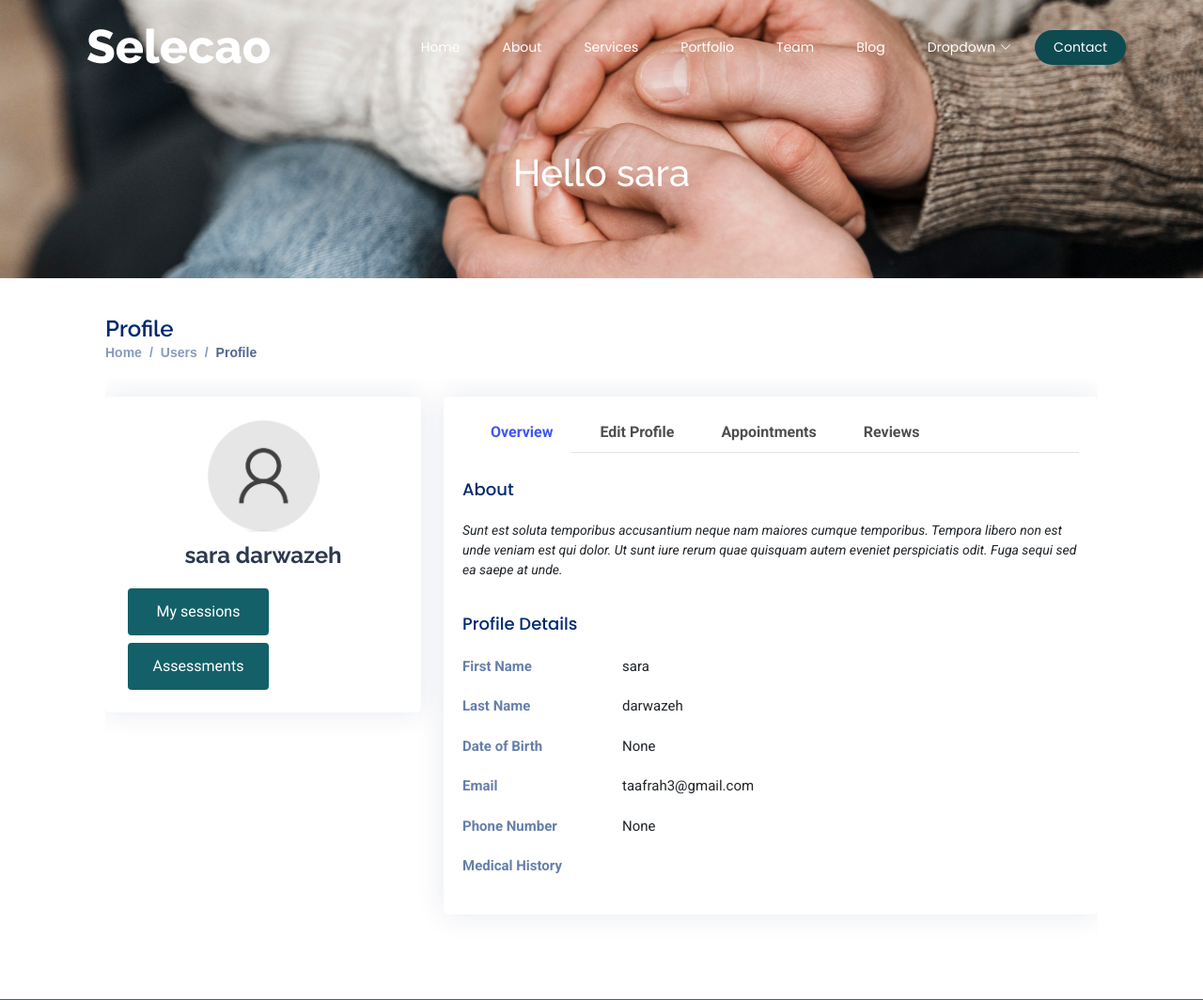
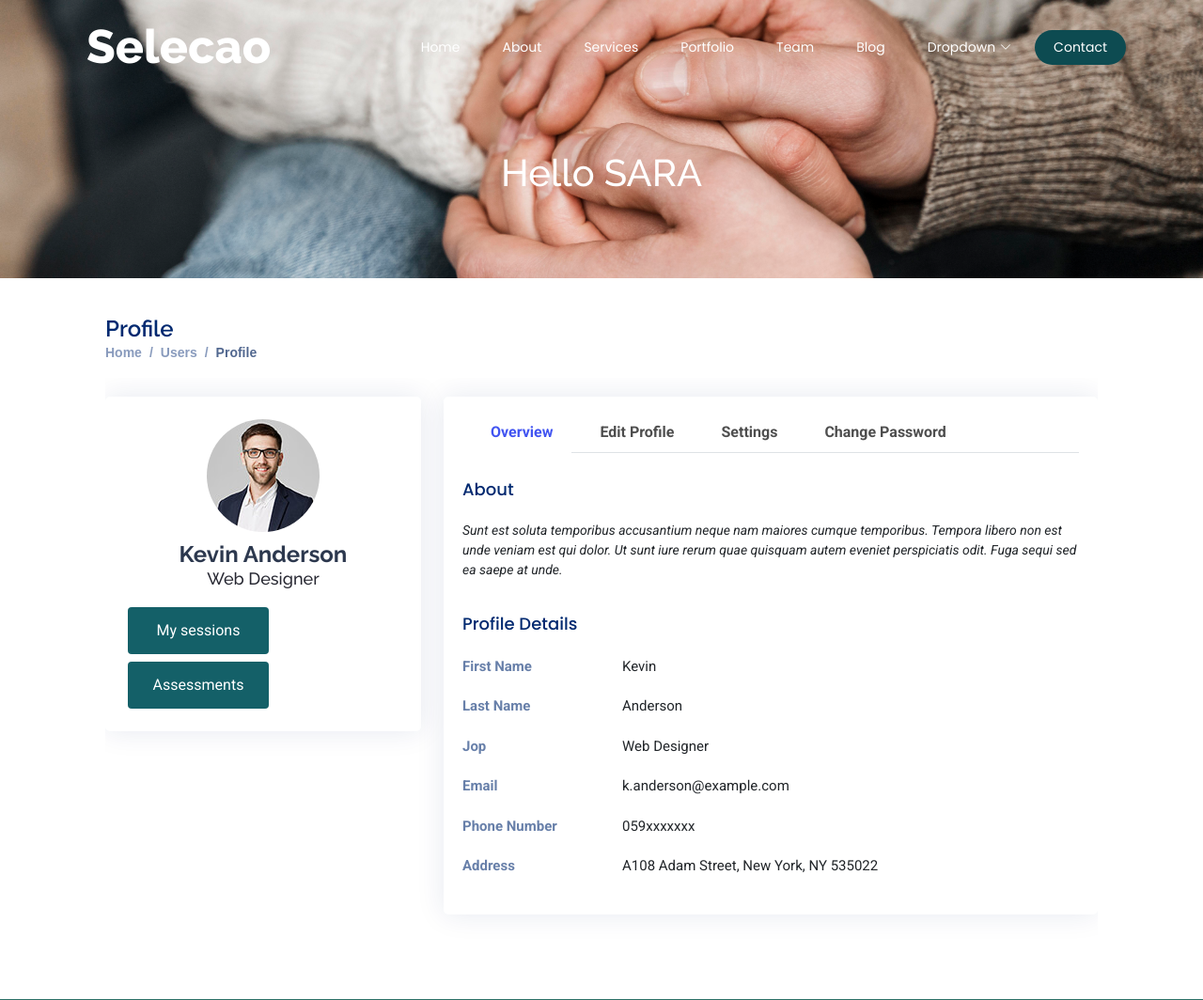
Before and after one commit to SaraDarwazeh/Bunyan_therapy, a Django app: page /profile/ in a window 1280 px wide. Shown: the top 1064 px of the page at 94% size. Run offline with Django 5.2, Linux system fonts and the light colour scheme; some libraries are stand-ins or nearby versions.

Commit message:
fixing error

```diff
--- a/BunyanTherapy/BunyanApp/templates/profile.html
+++ b/BunyanTherapy/BunyanApp/templates/profile.html
@@ -1,4 +1,3 @@
-
 <!DOCTYPE html>
 <html lang="en">
 
@@ -8,7 +7,7 @@
   <title>Starter Page - Selecao Bootstrap Template</title>
   <meta name="description" content="">
   <meta name="keywords" content="">
-
+  {%load static%}
   <!-- Favicons -->
   <link href="assets/img/favicon.png" rel="icon">
   <link href="assets/img/apple-touch-icon.png" rel="apple-touch-icon">
@@ -19,15 +18,15 @@
   <link href="https://fonts.googleapis.com/css2?family=Roboto:ital,wght@0,100;0,300;0,400;0,500;0,700;0,900;1,100;1,300;1,400;1,500;1,700;1,900&family=Poppins:ital,wght@0,100;0,200;0,300;0,400;0,500;0,600;0,700;0,800;0,900;1,100;1,200;1,300;1,400;1,500;1,600;1,700;1,800;1,900&family=Raleway:ital,wght@0,100;0,200;0,300;0,400;0,500;0,600;0,700;0,800;0,900;1,100;1,200;1,300;1,400;1,500;1,600;1,700;1,800;1,900&display=swap" rel="stylesheet">
 
   <!-- Vendor CSS Files -->
-  <link href="/static/vendor/bootstrap/css/bootstrap.min.css" rel="stylesheet">
-  <link href="/static/vendor/bootstrap-icons/bootstrap-icons.css" rel="stylesheet">
-  <link href="/static/vendor/aos/aos.css" rel="stylesheet">
-  <link href="/static/vendor/animate.css/animate.min.css" rel="stylesheet">
-  <link href="/static/vendor/glightbox/css/glightbox.min.css" rel="stylesheet">
-  <link href="/static/vendor/swiper/swiper-bundle.min.css" rel="stylesheet">
+  <link href="{% static 'vendor/bootstrap/css/bootstrap.min.css' %}" rel="stylesheet">
+  <link href="{% static 'vendor/bootstrap-icons/bootstrap-icons.css' %}" rel="stylesheet">
+  <link href="{% static 'vendor/aos/aos.css' %}" rel="stylesheet">
+  <link href="{% static 'vendor/animate.css/animate.min.css' %}" rel="stylesheet">
+  <link href="{% static 'vendor/glightbox/css/glightbox.min.css' %}" rel="stylesheet">
+  <link href="{% static 'vendor/swiper/swiper-bundle.min.css' %}" rel="stylesheet">
 
   <!-- Main CSS File -->
-  <link href="/static/css/profile.css" rel="stylesheet">
+  <link href="{% static 'css/profile.css' %}" rel="stylesheet">
 
 </head>
 
@@ -80,7 +79,7 @@
     <!-- Page Title -->
     <div class=" dark-background page_two">
       <div class="container position-relative">
-        <h1>Hello <span>sara</span></h1>
+        <h1>Hello <span>SARA</span></h1>
 
         </nav>
       </div>
@@ -111,9 +110,9 @@
           <div class="card">
             <div class="card-body profile-card pt-4 d-flex flex-column align-items-center">
 
-              <img src="/media/profile_pics/default.png" alt="Profile" class="rounded-circle">
-              <h2>sara darwazeh </h2>
-              <h3></h3>
+              <img src="{% static 'images/profile-img.jpg' %}" alt="Profile" class="rounded-circle">
+              <h2>Kevin Anderson</h2>
+              <h3>Web Designer</h3>
               <div class="social-links mt-2">
                 <button  class="btn btn-primary"> My sessions</button>
                 <button  class="btn btn-primary">Assessments</button>
@@ -144,12 +143,12 @@
                 </li>
                 <li class="nav-item">
                   <button class="nav-link" data-bs-toggle="tab" data-bs-target="#profile-settings">
-                    <i class="fas fa-cog icon"></i> Appointments
+                    <i class="fas fa-cog icon"></i> Settings
                   </button>
                 </li>
                 <li class="nav-item">
                   <button class="nav-link" data-bs-toggle="tab" data-bs-target="#profile-change-password">
-                    <i class="fas fa-lock icon"></i> Reviews
+                    <i class="fas fa-lock icon"></i> Change Password
                   </button>
                 </li>
               </ul>
@@ -165,33 +164,33 @@
 
                   <div class="row">
                     <div class="col-lg-3 col-md-4 label ">First Name</div>
-                    <div class="col-lg-9 col-md-8">sara </div>
+                    <div class="col-lg-9 col-md-8">Kevin </div>
                   </div>
 
                   <div class="row">
                     <div class="col-lg-3 col-md-4 label">Last Name</div>
-                    <div class="col-lg-9 col-md-8">darwazeh</div>
+                    <div class="col-lg-9 col-md-8">Anderson</div>
                   </div>
 
                   <div class="row">
-                    <div class="col-lg-3 col-md-4 label">Date of Birth</div>
+                    <div class="col-lg-3 col-md-4 label">Jop</div>
                     <div class="col-lg-9 col-md-8">
-None</div>
+Web Designer</div>
                   </div>
 
                   <div class="row">
                     <div class="col-lg-3 col-md-4 label">Email</div>
-                    <div class="col-lg-9 col-md-8">taafrah3@gmail.com</div>
+                    <div class="col-lg-9 col-md-8">k.anderson@example.com</div>
                   </div>
 
                   <div class="row">
                     <div class="col-lg-3 col-md-4 label">Phone Number</div>
-                    <div class="col-lg-9 col-md-8">None</div>
+                    <div class="col-lg-9 col-md-8">059xxxxxxx</div>
                   </div>
 
                   <div class="row">
-                    <div class="col-lg-3 col-md-4 label">Medical History</div>
-                    <div class="col-lg-9 col-md-8"></div>
+                    <div class="col-lg-3 col-md-4 label">Address</div>
+                    <div class="col-lg-9 col-md-8">A108 Adam Street, New York, NY 535022</div>
                   </div>
 
 
@@ -203,84 +202,17 @@
                 <div class="tab-pane fade profile-edit pt-3" id="profile-edit">
 
                   <!-- Profile Edit Form -->
-                    <form action="/update_profile_patient/6" method="post">
-                        <input type="hidden" name="csrfmiddlewaretoken" value="IhvZN7xXZ8BJeYzEF88l252J7ZEusB4iEdRmaIV2LbtC3C5GmfRS8PrJzt5cBTwG">
+                  <form>
                     <div class="row mb-3">
                       <label for="profileImage" class="col-md-4 col-lg-3 col-form-label">Profile Image</label>
                       <div class="col-md-8 col-lg-9">
-                        <img src="/media/profile_pics/default.png" alt="Profile">
+                        <img src="{% static 'images/profile-img.jpg' %}" alt="Profile">
                         <div class="pt-2">
                           <a href="#" class="btn btn-primary btn-sm" title="Upload new profile image"><i class="bi bi-upload"></i></a>
                           <a href="#" class="btn btn-danger btn-sm" title="Remove my profile image"><i class="bi bi-trash"></i></a>
                         </div>
                       </div>
                     </div>
-
-                    <div class="row mb-3">
-                      <label for="fullName" class="col-md-4 col-lg-3 col-form-label">First Name</label>
-                      <div class="col-md-8 col-lg-9">
-                        <input name="first_name" type="text" class="form-control" id="first_name" value="sara">
-                      </div>
-                    </div>
-
-                    <div class="row mb-3">
-                      <label for="company" class="col-md-4 col-lg-3 col-form-label">Last name</label>
-                      <div class="col-md-8 col-lg-9">
-                        <input name="last_name" type="text" class="form-control" id="last_name" value="darwazeh">
-                      </div>
-                    </div>
-
-                    <div class="row mb-3">
-                      <label for="about" class="col-md-4 col-lg-3 col-form-label">Medical History</label>
-                      <div class="col-md-8 col-lg-9">
-                        <textarea name="medical_history" class="form-control" id="about" style="height: 100px"></textarea>
-                      </div>
-                    </div>
-
-
-
-                    <div class="row mb-3">
-                      <label for="Job" class="col-md-4 col-lg-3 col-form-label">Date of Birth</label>
-                      <div class="col-md-8 col-lg-9">
-                        <!-- <input name="dob" type="date" class="form-control" id="Job" value="None"> -->
-                      </div>
-                    </div>
-
-
-                    <div class="row mb-3">
-                      <label for="Address" class="col-md-4 col-lg-3 col-form-label">Country</label>
-                      <div class="col-md-8 col-lg-9">
-                        <!-- <input name="country" type="text" class="form-control" id="country" value=""> -->
-                      </div>
-                    </div>
-
-                    <div class="row mb-3">
-                      <label for="Phone" class="col-md-4 col-lg-3 col-form-label">Phone</label>
-                      <div class="col-md-8 col-lg-9">
-                        <input name="mobile" type="text" class="form-control" id="mobile" value="None">
-                      </div>
-                    </div>
-
-                    <div class="row mb-3">
-                      <label for="email" class="col-md-4 col-lg-3 col-form-label">Email</label>
-                      <div class="col-md-8 col-lg-9">
-                        <input name="email" type="email" class="form-control" id="email" value="taafrah3@gmail.com">
-                      </div>
-                    </div>
-
-
-
-                    <div class="text-center">
-                      <button type="submit" class="btn btn-primary">Save Changes</button>
-                    </div>
-                  </form><!-- End Profile Edit Form -->
-
-                </div>
-
-                <div class="tab-pane fade pt-3" id="profile-settings">
-
-                  <!-- Settings Form -->
-                  <form>
 
                     <div class="row mb-3">
                       <section class="section">
@@ -376,7 +308,98 @@
               </section>
                     </div>
 
+                    <div class="row mb-3">
+                      <label for="company" class="col-md-4 col-lg-3 col-form-label">Last name</label>
+                      <div class="col-md-8 col-lg-9">
+                        <input name="last_name" type="text" class="form-control" id="company" value="Lueilwitz, Wisoky and Leuschke">
+                      </div>
+                    </div>
 
+                    <div class="row mb-3">
+                      <label for="about" class="col-md-4 col-lg-3 col-form-label">About me</label>
+                      <div class="col-md-8 col-lg-9">
+                        <textarea name="about" class="form-control" id="about" style="height: 100px">Sunt est soluta temporibus accusantium neque nam maiores cumque temporibus. Tempora libero non est unde veniam est qui dolor. Ut sunt iure rerum quae quisquam autem eveniet perspiciatis odit. Fuga sequi sed ea saepe at unde.</textarea>
+                      </div>
+                    </div>
+
+
+
+                    <div class="row mb-3">
+                      <label for="Job" class="col-md-4 col-lg-3 col-form-label">Job</label>
+                      <div class="col-md-8 col-lg-9">
+                        <input name="job" type="text" class="form-control" id="Job" value="Web Designer">
+                      </div>
+                    </div>
+
+
+                    <div class="row mb-3">
+                      <label for="Address" class="col-md-4 col-lg-3 col-form-label">Address</label>
+                      <div class="col-md-8 col-lg-9">
+                        <input name="address" type="text" class="form-control" id="Address" value="A108 Adam Street, New York, NY 535022">
+                      </div>
+                    </div>
+
+                    <div class="row mb-3">
+                      <label for="Phone" class="col-md-4 col-lg-3 col-form-label">Phone</label>
+                      <div class="col-md-8 col-lg-9">
+                        <input name="phone" type="text" class="form-control" id="Phone" value="(436) 486-3538 x29071">
+                      </div>
+                    </div>
+
+                    <div class="row mb-3">
+                      <label for="Email" class="col-md-4 col-lg-3 col-form-label">Email</label>
+                      <div class="col-md-8 col-lg-9">
+                        <input name="email" type="email" class="form-control" id="Email" value="k.anderson@example.com">
+                      </div>
+                    </div>
+
+
+
+                    <div class="text-center">
+                      <button type="submit" class="btn btn-primary">Save Changes</button>
+                    </div>
+                  </form><!-- End Profile Edit Form -->
+
+                </div>
+
+                <div class="tab-pane fade pt-3" id="profile-settings">
+
+                  <!-- Settings Form -->
+                  <form>
+
+                    <div class="row mb-3">
+                      <label for="fullName" class="col-md-4 col-lg-3 col-form-label">Email Notifications</label>
+                      <div class="col-md-8 col-lg-9">
+                        <div class="form-check">
+                          <input class="form-check-input" type="checkbox" id="changesMade" checked>
+                          <label class="form-check-label" for="changesMade">
+                            Changes made to your account
+                          </label>
+                        </div>
+                        <div class="form-check">
+                          <input class="form-check-input" type="checkbox" id="newProducts" checked>
+                          <label class="form-check-label" for="newProducts">
+                            Information on new products and services
+                          </label>
+                        </div>
+                        <div class="form-check">
+                          <input class="form-check-input" type="checkbox" id="proOffers">
+                          <label class="form-check-label" for="proOffers">
+                            Marketing and promo offers
+                          </label>
+                        </div>
+                        <div class="form-check">
+                          <input class="form-check-input" type="checkbox" id="securityNotify" checked disabled>
+                          <label class="form-check-label" for="securityNotify">
+                            Security alerts
+                          </label>
+                        </div>
+                      </div>
+                    </div>
+
+                    <div class="text-center">
+                      <button type="submit" class="btn btn-primary">Save Changes</button>
+                    </div>
                   </form><!-- End settings Form -->
 
                 </div>
@@ -416,7 +439,7 @@
               </div><!-- End Bordered Tabs -->
 
             </div>
-
+          </div>
 
         </div>
       </div>
@@ -517,16 +540,16 @@
   <div id="preloader"></div>
 
   <!-- Vendor JS Files -->
-  <script src="/static/vendor/bootstrap/js/bootstrap.bundle.min.js"></script>
-  <script src="/static/vendor/php-email-form/validate.js"></script>
-  <script src="/static/vendor/aos/aos.js"></script>
-  <script src="/static/vendor/glightbox/js/glightbox.min.js"></script>
-  <script src="/static/vendor/imagesloaded/imagesloaded.pkgd.min.js"></script>
-  <script src="/static/vendor/isotope-layout/isotope.pkgd.min.js"></script>
-  <script src="/static/vendor/swiper/swiper-bundle.min.js"></script>
+  <script src="{% static 'vendor/bootstrap/js/bootstrap.bundle.min.js' %}"></script>
+  <script src="{% static 'vendor/php-email-form/validate.js' %}"></script>
+  <script src="{% static 'vendor/aos/aos.js' %}"></script>
+  <script src="{% static 'vendor/glightbox/js/glightbox.min.js' %}"></script>
+  <script src="{% static 'vendor/imagesloaded/imagesloaded.pkgd.min.js' %}"></script>
+  <script src="{% static 'vendor/isotope-layout/isotope.pkgd.min.js' %}"></script>
+  <script src="{% static 'vendor/swiper/swiper-bundle.min.js' %}"></script>
 
   <!-- Main JS File -->
-  <script src="/static/js/profile.js"></script>
+  <script src="{% static 'js/profile.js' %}"></script>
 
 </body>
 
```
Lines whose indentation alone changed are shown as unchanged.
